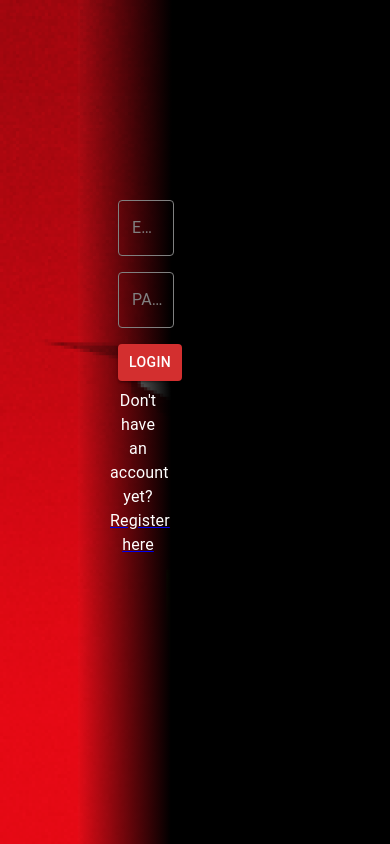
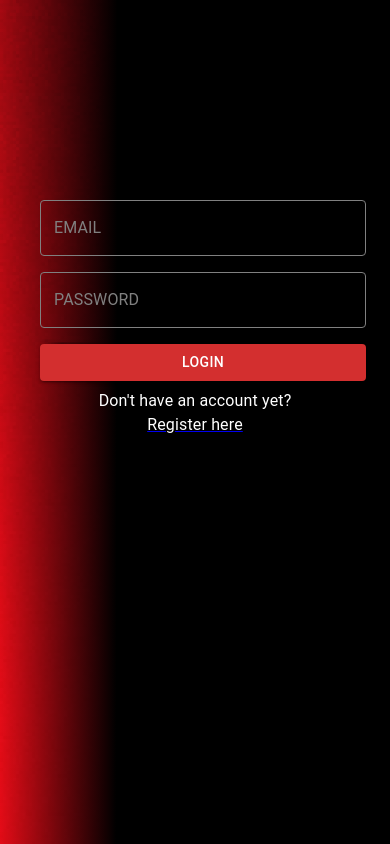
Before and after one commit to dts-kominfo-rea2a/dts-mini-project, a React (Create React App) app: page /login in a window 390 px wide. Built offline with nearby package versions, Linux system fonts and the light colour scheme; no server answers.

Commit message:
responsive

```diff
--- a/package.json
+++ b/package.json
@@ -5,6 +5,7 @@
   "dependencies": {
     "@emotion/react": "^11.9.3",
     "@emotion/styled": "^11.9.3",
+    "@mui/icons-material": "^5.8.4",
     "@mui/material": "^5.9.0",
     "@reduxjs/toolkit": "^1.8.3",
     "@testing-library/jest-dom": "^5.16.4",
--- a/src/components/FromLoginRegister.js
+++ b/src/components/FromLoginRegister.js
@@ -107,7 +107,7 @@ const FromLoginRegister = ({title}) => {
         padding: '2em',
         maxWidth: '30em',
         marginLeft: 'auto',
-        marginRight: '12em',
+        marginRight: 'auto',
         marginY: '10em',
       }}
     >
--- a/src/components/Navbar.js
+++ b/src/components/Navbar.js
@@ -5,7 +5,8 @@ import {
     Toolbar,
     Typography,
     Box,
-    Button
+    Button,
+    Avatar
   } from '@mui/material';
 import { signOutApp } from '../auth/firebase';
 import { useNavigate } from 'react-router-dom';
@@ -41,10 +42,10 @@ const Navbar = () => {
                     >
                     LOGO
                     </Typography>
-                    <Box sx={{ flexGrow: 1, display: { xs: 'flex' }, justifyContent:'space-between' }}>
-                    <Typography textAlign="center">Home</Typography>
+                    <Box sx={{ flexGrow: 1, display: { xs: 'flex' }, justifyContent:'flex-end' }}>
+                    <Avatar sx={{ bgcolor: 'green', marginRight:'1em' }}>N</Avatar>
                     <Button color="inherit" onClick={logoutHandler}>
-                        Logout
+                         Logout
                     </Button>
                     </Box>
                 </Toolbar>
--- a/src/pages/Home/index.js
+++ b/src/pages/Home/index.js
@@ -1,10 +1,26 @@
+import { Typography } from '@mui/material'
 import React from 'react'
 import Layout from '../../components/Layout'
+
+import maintaine from '../../assets/img/maintenance.png'
+import { Box } from '@mui/system'
+
+import SettingsIcon from '@mui/icons-material/Settings';
+
+import style from './index.module.css'
 
 const Home = () => {
   return (
       <Layout>
-        Home
+        <Box sx={{display: 'block', width:'100%', margin:'0px auto'}}>
+          <Box sx={{display: 'flex', width:'100%', justifyContent:'center'}} >
+            <img src={maintaine} alt='error' />
+          </Box>
+          <Typography variant='h4' sx={{textAlign:'center', marginTop:'20px', fontWeight:'bold'}}>
+              S<SettingsIcon fontSize="large" className={style.rotasi}/>rry, the website is still under development
+            <SettingsIcon fontSize="large" className={style.rotasi}/>
+          </Typography>
+        </Box>
       </Layout>
   )
 }
--- /dev/null
+++ b/src/pages/Home/index.module.css
@@ -0,0 +1,13 @@
+.rotasi{
+    animation: myAnim 1s linear 0s infinite normal none;
+    color: red;
+}
+@keyframes myAnim {
+    0% {
+        transform: rotate(0);
+    }
+
+    100% {
+        transform: rotate(360deg);
+    }
+}
--- a/src/pages/Login/index.js
+++ b/src/pages/Login/index.js
@@ -3,6 +3,8 @@ import React from 'react'
 import FromLoginRegister from '../../components/FromLoginRegister';
 import { Box } from '@mui/material';
 import BgImage from '../../assets/img/profilePicture.png'
+
+import style from './index.module.css'
 
 const Login = () => {
   return (
@@ -16,8 +18,7 @@ const Login = () => {
           position: 'relative',
         }}
       >
-        <Box sx={{
-                width: '80%',
+        <Box className={style.widthBox} sx={{
                 height: '100%',
                 background: 'linear-gradient(270.09deg, #000000 70%, rgba(255,255,255, 1%) 100%)',
                 position: 'absolute',
--- /dev/null
+++ b/src/pages/Login/index.module.css
@@ -0,0 +1,10 @@
+.widthBox{
+    width: 80%;
+}
+
+
+@media (max-width: 575.98px) {
+    .widthBox{
+        width: 100%;
+    }
+}
```
Also changed, not shown: src/assets/img/maintenance.png (added), 1 other file (tests, documents, lock files or other folders).
